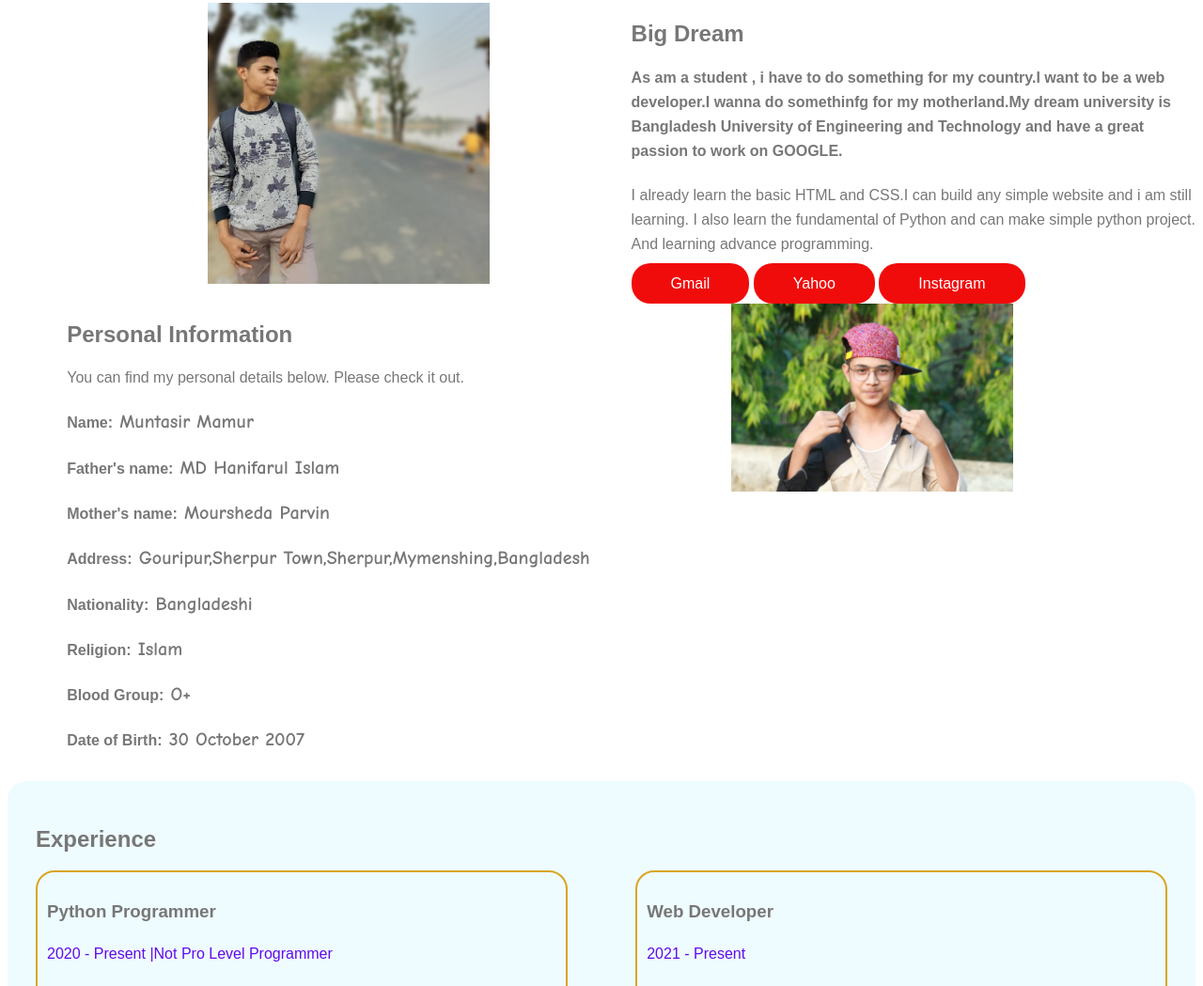
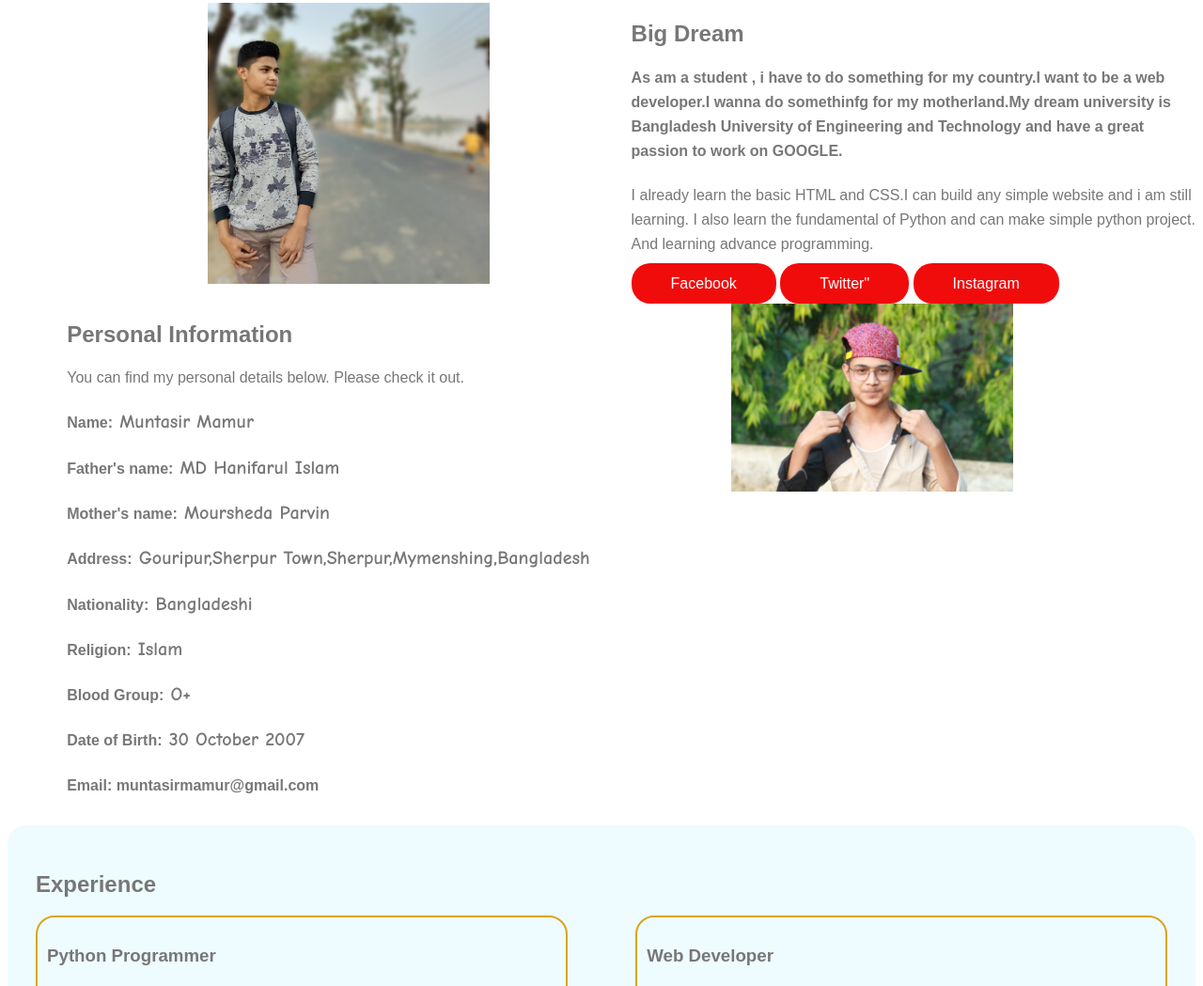
Before and after one commit to muntasirmamur/Portfolio1, a plain HTML site: page index.html in a window 1280 px wide. Shown: the part 356-1405 px from the top of the page at 94% size. Drawn offline with Linux system fonts and the light colour scheme.

Commit message:
Update index.html

```diff
--- a/index.html
+++ b/index.html
@@ -26,8 +26,8 @@
                 <h2> Big Dream </h2>
                 <h4>As am a student , i have to do something for my country.I want to be a web developer.I wanna do somethinfg for my motherland.My dream university is Bangladesh University of Engineering and Technology and have a great passion to work on GOOGLE.</h4>
                 <p> I already learn the basic HTML and CSS.I can build any simple website and i am still learning. I also learn the fundamental of Python and can make simple python project. And learning advance programming.</p>
-                <a class="primary-btn" href="muntasirmamur@gmail.com"> Gmail</a>
-                <a class="primary-btn" href="muntasir_mamur@yahoo.com"> Yahoo</a>
+                <a class="primary-btn" href="https://www.facebook.com/muntasir.mamur2"> Facebook</a>
+                <a class="primary-btn" href="https://www.twitter.com/MamurMuntasir"> Twitter"</a>
                 <a class="primary-btn" href="https://www.instagram.com/__muntasir_mamur_/">Instagram</a>
 
             </div>
@@ -44,6 +44,7 @@
                 <h4>Religion:<span class="small">  Islam</span></h4>
                 <h4>Blood Group:<span class="small"> O+</span></h4>
                 <h4>Date of Birth:<span class="small"> 30 October 2007</span></h4>
+                <h4>Email: muntasirmamur@gmail.com</h4>
 
             </div>
             <div class="half-width">
```
